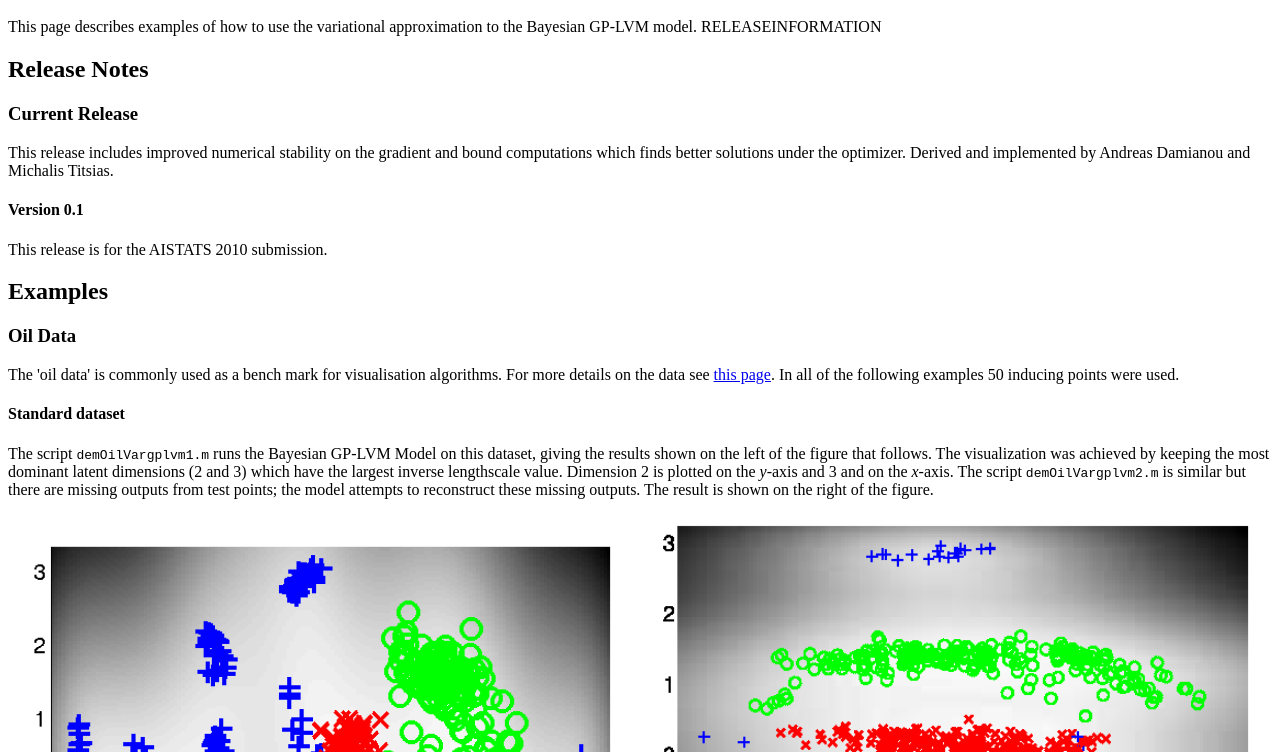
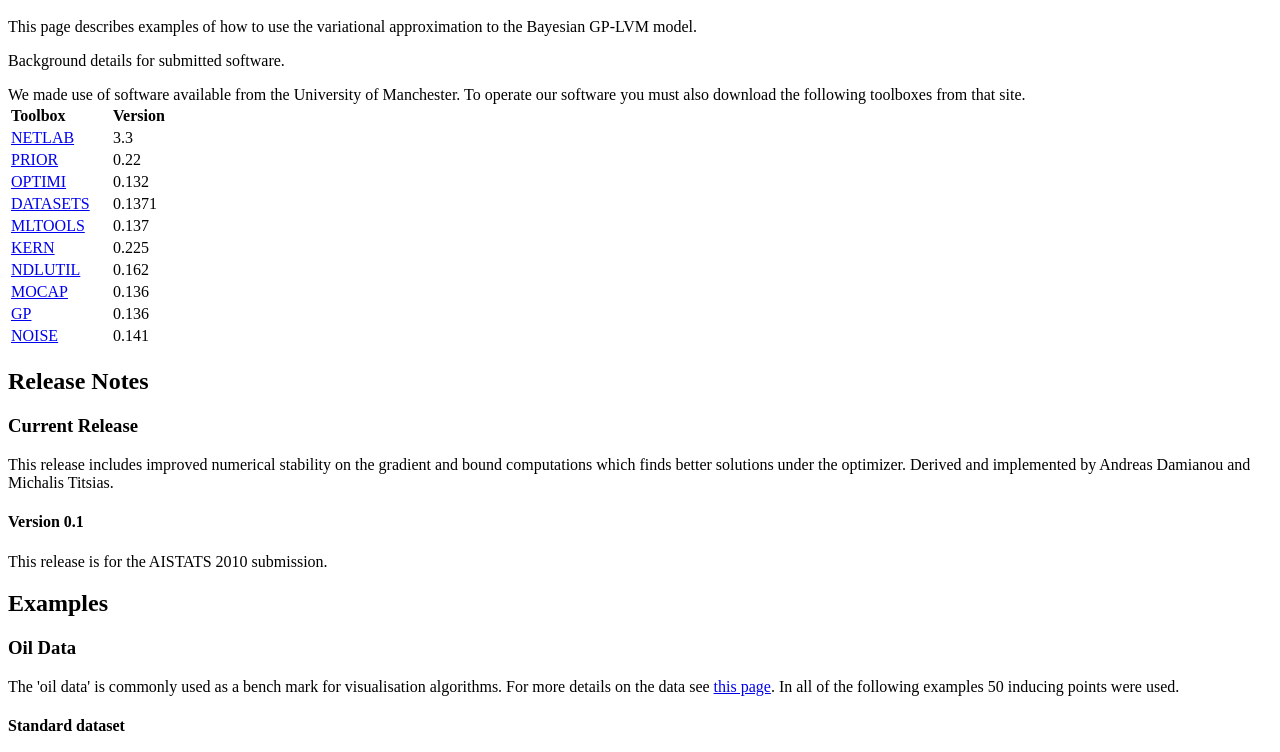
Before and after one commit to lawrennd/vargplvm, a plain HTML site: page html/index.html in a window 1280 px wide. Shown: the part 48-800 px from the top of the page. Drawn offline with Linux system fonts and the light colour scheme.

Commit message:
Changes for vargplvm release.

```diff
--- a/html/index.html
+++ b/html/index.html
@@ -1,81 +1,179 @@
 <head>
+
 <title>Bayesian GP-LVM Model - MATLAB Software</title>
+
 </head>
+
+
 
 <body><div class="section">
 
+
+
 <h1>Bayesian GP-LVM model</h1>
+
+
 
 <p>This page describes examples of how to use the variational approximation to the Bayesian GP-LVM model.
 
-RELEASEINFORMATION
+
+
+
+    <p>Background details for submitted software.<p>We made use of software available from the University of Manchester. To operate our software you must also download the following toolboxes from that site.
+    <table>
+    <tr>
+    <td width="65%"><b>Toolbox</b></td>
+    <td width="35%"><b>Version</b></td>
+    </tr><tr><td><a href="http://www.cs.man.ac.uk/~neill/netlab/downloadFiles/vrs3p3">NETLAB</a></td><td> 3.3</td></tr>
+<tr><td><a href="http://www.cs.man.ac.uk/~neill/prior/downloadFiles/vrs0p22">PRIOR</a></td><td> 0.22</td></tr>
+<tr><td><a href="http://www.cs.man.ac.uk/~neill/optimi/downloadFiles/vrs0p132">OPTIMI</a></td><td> 0.132</td></tr>
+<tr><td><a href="http://www.cs.man.ac.uk/~neill/datasets/downloadFiles/vrs0p1371">DATASETS</a></td><td> 0.1371</td></tr>
+<tr><td><a href="http://www.cs.man.ac.uk/~neill/mltools/downloadFiles/vrs0p137">MLTOOLS</a></td><td> 0.137</td></tr>
+<tr><td><a href="http://www.cs.man.ac.uk/~neill/kern/downloadFiles/vrs0p225">KERN</a></td><td> 0.225</td></tr>
+<tr><td><a href="http://www.cs.man.ac.uk/~neill/ndlutil/downloadFiles/vrs0p162">NDLUTIL</a></td><td> 0.162</td></tr>
+<tr><td><a href="http://www.cs.man.ac.uk/~neill/mocap/downloadFiles/vrs0p136">MOCAP</a></td><td> 0.136</td></tr>
+<tr><td><a href="http://www.cs.man.ac.uk/~neill/gp/downloadFiles/vrs0p136">GP</a></td><td> 0.136</td></tr>
+<tr><td><a href="http://www.cs.man.ac.uk/~neill/noise/downloadFiles/vrs0p141">NOISE</a></td><td> 0.141</td></tr>
+</table>
+
+
 
 <h2>Release Notes</h2>
 
+
+
 <h3>Current Release</h3>
+
+
 
 <p>This release includes improved numerical stability on the gradient and bound computations which finds better solutions under the optimizer. Derived and implemented by Andreas Damianou and Michalis Titsias.
 
+
+
 <h4>Version 0.1</h4>
+
+
 
 <p>This release is for the AISTATS 2010 submission.
 
 
+
+
+
 <h2>Examples</h2>
+
+
 
 <h3>Oil Data</h3>
 
+
+
 <p>The 'oil data' is commonly used as a bench mark for visualisation algorithms. For more details on the data see <a href="http://www.ncrg.aston.ac.uk/GTM/3PhaseData.html">this page</a>. In all of the following examples 50 inducing points were used.
 
+
+
 <h4>Standard dataset</h4>
+
 The script <code>demOilVargplvm1.m</code> runs the Bayesian GP-LVM Model on this dataset, giving the results shown on the left of the figure that follows. The visualization was achieved by keeping the most dominant latent dimensions (2 and 3) which have the largest inverse lengthscale value. Dimension 2 is plotted on the <i>y</i>-axis and 3 and on the <i>x</i>-axis. The script <code>demOilVargplvm2.m</code> is similar but there are missing outputs from test points; the model attempts to reconstruct these missing outputs. The result is shown on the right of the figure.
 
+
+
 <p><center><img src="demOilVargplvm1.png" width="49%"><img src="demOilVargplvm2.png" width="49%"><br>
+
 <i>Left</i>: Bayesian GP-LVM on the oil data without missing outputs. The phases of flow are shown as green circles, blue crosses and red plusses.  <i>Right</i>: Similar but in this case 50% of the outputs are missing and the model attempts to reconstruct them.</center>
 
 
+
+
+
 <h4>100 points in the active set</h4>
+
 The script <code>demOil100Vargplvm1.m</code> runs the Bayesian GP-LVM Model on the Oil Data with only 100 points in the active set, giving the result on the figure below.
 
+
+
 <p><center><img src="demOil100Vargplvm1.png" width="49%"><br>
+
 Bayesian GP-LVM on the oil data using 100 points in the active set.</center>
+
+
+
 
 
 <h3>Loop Closure in Robotics</h3>
 
+
+
 In on-going work with Dieter Fox and Brian Ferris at the University of Washington we are interested in loop closure for robotic navigation, included as an example is a data set of a robot completing a loop while reading wireless access point signal strengths. The script <code>demRobotWirelessVargplvm1.m</code> runs the Bayesian GP-LVM Model on this dataset in order to produce a neat track and close the loop, as can be seen on the figure shown below.
 
+
+
 <p><center><img src="demRobotWirelessVargplvm1.png" width="49%"><br>
+
 Use of the Bayesian GP-LVM Model to obtain loop closure in a robot navigation example.</center>
+
+
 
 <h3>Frey Faces Data</h3>
 
+
+
 In this dataset, we try to exploit the ability of the model to reconstruct partially observed test data. Therefore, when the model is trained only half of the image pixels are assumed to be observed. After training on 1000 images, each partially observed test image was processed separately and the missing pixels were predicted as shown on the figures below. The code to obtain the following figures was based on the <code>demBrendanVargplvm3.m</code> script.
+
+
 
 <p><center><img src="demBrendanTestImag1_3.png" width="7%"><img src="demBrendanTestImag2_3.png" width="7%"><img src="demBrendanTestImag4_3.png" width="7%"><img src="demBrendanTestImag127_3.png" width="7%"><img src="demBrendanTestImag11_3.png" width="7%"><img src="demBrendanTestImag24_3.png" width="7%"><img src="demBrendanTestImag51_3.png" width="7%"><img src="demBrendanTestImag62_3.png" width="7%"><br>
 
+
+
 <p><center><img src="demBrendanTestImag1WithMissing_3.png" width="7%"><img src="demBrendanTestImag2WithMissing_3.png" width="7%"><img src="demBrendanTestImag4WithMissing_3.png" width="7%"><img src="demBrendanTestImag127WithMissing_3.png" width="7%"><img src="demBrendanTestImag11WithMissing_3.png" width="7%"><img src="demBrendanTestImag24WithMissing_3.png" width="7%"><img src="demBrendanTestImag51WithMissing_3.png" width="7%"><img src="demBrendanTestImag62WithMissing_3.png" width="7%"><br>
 
+
+
 <p><center><img src="demBrendanTestImag1Reconst_3.png" width="7%"><img src="demBrendanTestImag2Reconst_3.png" width="7%"><img src="demBrendanTestImag4Reconst_3.png" width="7%"><img src="demBrendanTestImag127Reconst_3.png" width="7%"><img src="demBrendanTestImag11Reconst_3.png" width="7%"><img src="demBrendanTestImag24Reconst_3.png" width="7%"><img src="demBrendanTestImag51Reconst_3.png" width="7%"><img src="demBrendanTestImag62Reconst_3.png" width="7%"><br>
+
 Examples of reconstruction of partially observed test images in Frey faces by applying the Bayesian GP-LVM. Each column corresponds to a test image. In every column, the top panel shows the true test image, the middle panel the partially observed image (where missing pixels are shown in black) and the bottom image is the reconstructed image.
+
 </center>
+
+
+
 
 
 <h3>Dynamical Systems Modelling</h3>
 
+
+
 The Bayesian GPLVM model has been extended with dynamics in a fully Bayesian framework, where a temporal prior is placed on the latent space and the latent points are integrated out. This makes the model suitable for robust modelling of dynamical systems, such as motion capture data or video sequences. Given that the model is generative, the method can also be used to produce novel sequences. The script <code>demosDynamics.m</code> reproduces the corresponding experiments. The first diagram below demonstrates the ability of the method to reconstruct partially observed frames taken from a video sequence. The second diagram shows an image which is generated without giving partial information, apart from a time interval for inter- or extrapolation. The video used for that experiment expressed strong periodicity, which allowed the model to be trained on 60 frames and then produce a novel video sequence for any given time interval (in the particular experiment for times 61 to 100). The complete videos generated for these experiments can be found <a href="http://staffwww.dcs.shef.ac.uk/people/A.Damianou/varFiles/paper/supplementary/">here</a>.
 
+
+
 <p><center><img src="missaGpdsPredFrame17.png" width="49%"><br>
+
 Reconstructing a partially observed frame.</center>
 
+
+
 <p><center><img src="dogGeneration_frame14.png" width="39%"><br>
+
 One of the frames that belong to a video sequence which is generated by the model.</center>
+
+
 
 <p>
 
+
+
 <p><code>
+
+
 
 </code>
 
+
+
 </div>
+
 </body>
+
+<body><p><center>Page updated on Tue Jul 12 15:21:21 2011</center></body>
```
Also changed, not shown: 2 other files.
